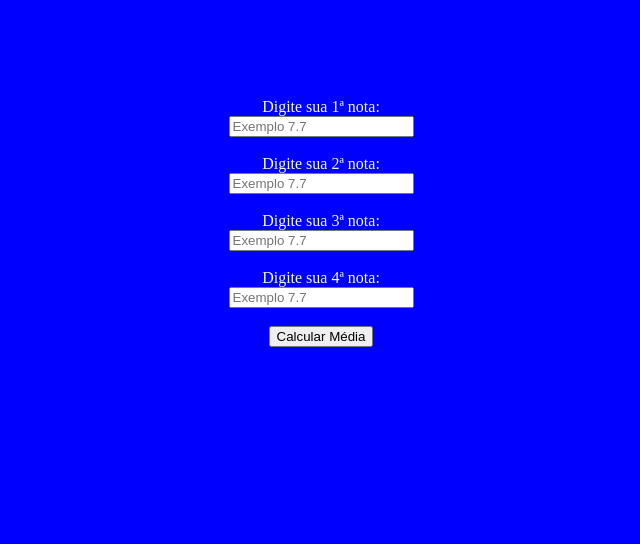
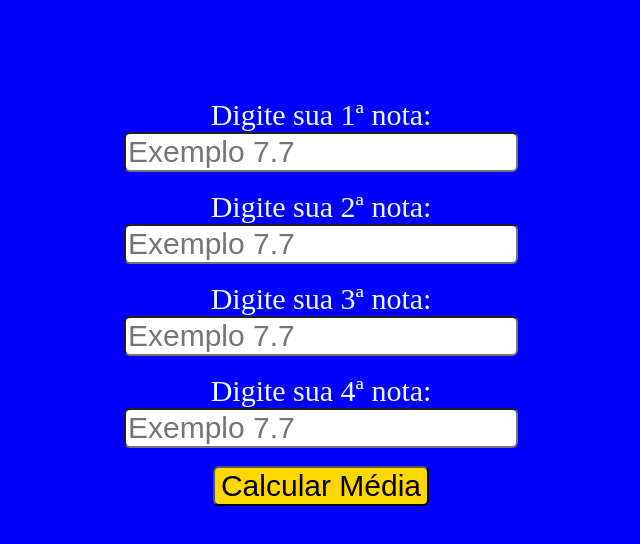
Before and after one commit to Hewrxque/CalculoMedia, a plain HTML site: page index.html in a window 1280 px wide. Shown: the whole page, without its empty margins (319-959 px from the left). Drawn offline with Linux system fonts and the light colour scheme.

Commit message:
update style

```diff
--- a/index.html
+++ b/index.html
@@ -8,27 +8,32 @@
   <title>Document</title>
 </head>
 
-<body style="background-color: blue; text-align: center; padding-top: 90px;"  >
+<body style="background-color: blue; text-align: center; padding-top: 90px">
   <form onsubmit=" return calcular(event)  ">
-        <label style="color: aliceblue;" >Digite sua 1ª nota:</label> <br />
-        <input type="text " name="nota1" id="nota1" placeholder="Exemplo 7.7" />
+    <label style="color: aliceblue; font-size: 30px">Digite sua 1ª nota:</label>
+    <br />
+    <input style="border-radius: 6px; font-size: 30px" type="text " name="nota1" id="nota1" placeholder="Exemplo 7.7" />
     <br /><br />
 
-        <label style="color: aliceblue;" >Digite sua 2ª nota:</label> <br />
-        <input type="text " name="nota2" id="nota2" placeholder="Exemplo 7.7" />
+    <label style="color: aliceblue; font-size: 30px">Digite sua 2ª nota:</label>
+    <br />
+    <input style="border-radius: 6px; font-size: 30px" type="text " name="nota2" id="nota2" placeholder="Exemplo 7.7" />
     <br /><br />
 
-        <label style="color: aliceblue;" >Digite sua 3ª nota:</label> <br />
-        <input type="text " name="nota3" id="nota3" placeholder="Exemplo 7.7" />
+    <label style="color: aliceblue; font-size: 30px">Digite sua 3ª nota:</label>
+    <br />
+    <input style="border-radius: 6px; font-size: 30px" type="text " name="nota3" id="nota3" placeholder="Exemplo 7.7" />
     <br /><br />
 
-        <label style="color: aliceblue;" >Digite sua 4ª nota:</label> <br />
-        <input type="text " name="nota4" id="nota4" placeholder="Exemplo 7.7" />
+    <label style="color: aliceblue; font-size: 30px">Digite sua 4ª nota:</label>
+    <br />
+    <input style="border-radius: 6px; font-size: 30px" type="text " name="nota4" id="nota4" placeholder="Exemplo 7.7" />
     <br /><br />
 
-        <input type="submit" value="Calcular Média" /> <br /><br />
+    <input style="border-radius: 6px; font-size: 30px; background-color: gold" type="submit" value="Calcular Média" />
+    <br /><br />
   </form>
-    <div id="resultado"></div>
+  <div style="color: aliceblue; font-size: 30px" id="resultado"></div>
 
   <script src="script.js"></script>
 </body>
```
Also changed, not shown: script.js (+18 -12 lines). Lines whose indentation alone changed are shown as unchanged.
